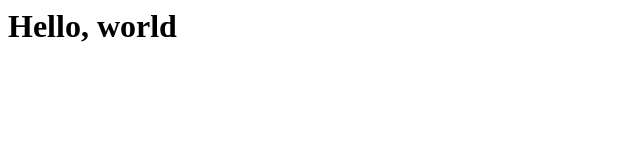
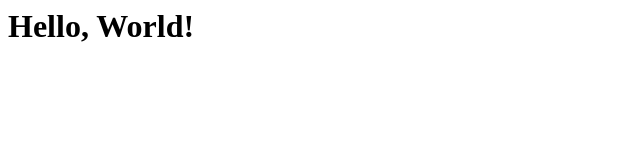
Before and after one commit to Skyline793/lab1, a plain HTML site: page hello.html in a window 1280 px wide. Shown: the full height of the page, 0-640 px from the left. Drawn offline with Linux system fonts and the light colour scheme.

Commit message:
Added standard HTML page tags

```diff
--- a/hello.html
+++ b/hello.html
@@ -1 +1,5 @@
-<h1>Hello, world</h1>
+<html>
+  <body>
+    <h1>Hello, World!</h1>
+  </body>
+</html>
```
